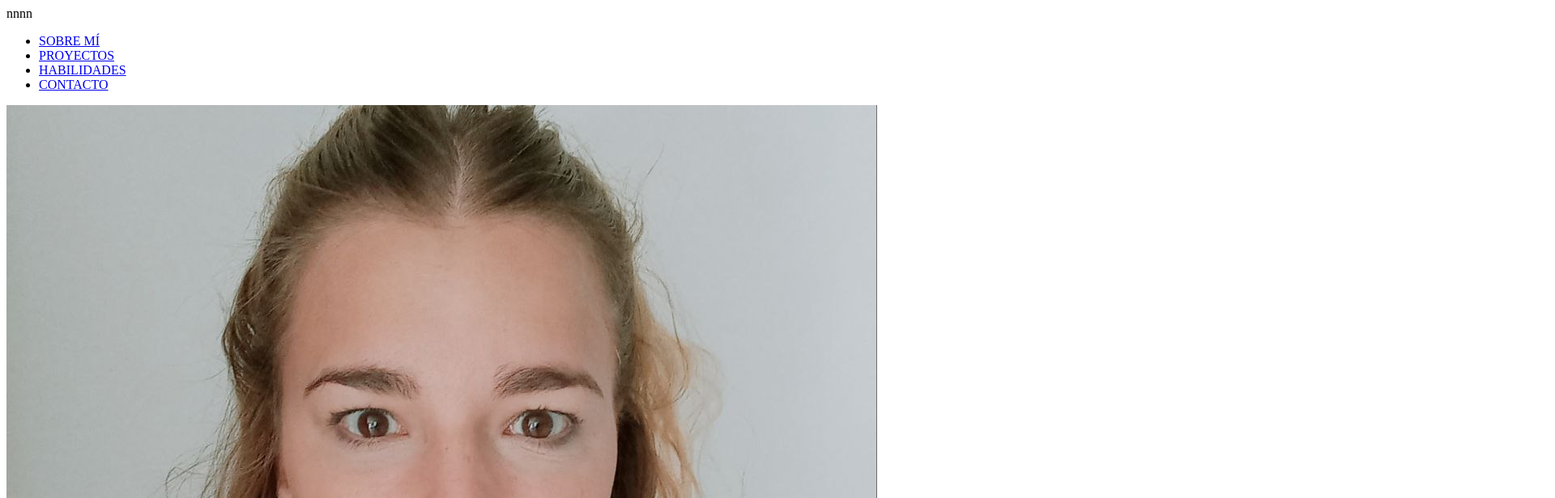
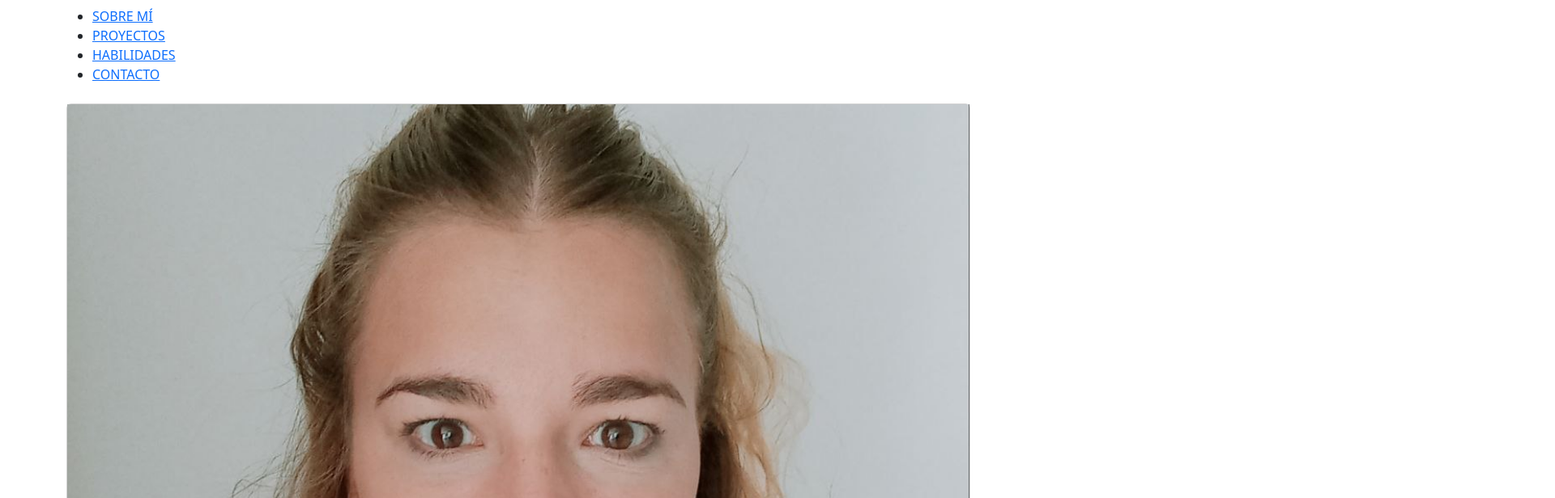
Before and after one commit to CeciliaOrlando/my_blog, a plain HTML site: page index.html in a window 1280 px wide. Shown: the top 616 px of the page at 81% size, 1920 px wide, since content can reach past the window. Drawn offline with nearby package versions, Linux system fonts and the light colour scheme.

Commit message:
avances en boostrap

```diff
--- a/index.html
+++ b/index.html
@@ -5,18 +5,23 @@
     <meta charset="UTF-8" />
     <meta name="viewport" content="width=device-width, initial-scale=1.0" />
      <title>Portfolio de Maria Cecilia Orlando</title>
-    <link rel="preconnect" href="https://fonts.googleapis.com" />
+    <!-- <link rel="preconnect" href="https://fonts.googleapis.com" />
     <link rel="preconnect" href="https://fonts.gstatic.com" crossorigin />
     <link href="https://fonts.googleapis.com/css2?family=Roboto:wght@400;700&display=swap" rel="stylesheet"/>
-    <!-- <link rel="stylesheet" href="styles.css" /> -->
-    <link rel="stylesheet" href="https://cdnjs.cloudflare.com/ajax/libs/font-awesome/6.0.0-beta3/css/all.min.css" />
+    <link rel="stylesheet" href="https://cdnjs.cloudflare.com/ajax/libs/font-awesome/6.0.0-beta3/css/all.min.css" /> -->
+
+
+    <link rel="stylesheet" href="styles.css" />
+    <!-- <---bootstrap--->
+    <link href="https://cdn.jsdelivr.net/npm/bootstrap@5.3.3/dist/css/bootstrap.min.css" rel="stylesheet" integrity="sha384-QWTKZyjpPEjISv5WaRU9OFeRpok6YctnYmDr5pNlyT2bRjXh0JMhjY6hW+ALEwIH" crossorigin="anonymous">
+    <script src="https://cdn.jsdelivr.net/npm/bootstrap@5.3.3/dist/js/bootstrap.bundle.min.js" integrity="sha384-YvpcrYf0tY3lHB60NNkmXc5s9fDVZLESaAA55NDzOxhy9GkcIdslK1eN7N6jIeHz" crossorigin="anonymous"></script>
 
 
 </head>
 
 <body>
     <div class="container">
-      <header>nnnn
+      <header>
         <div class="navbar">
                   <ul id="links-menu">
                     <li><a href="#sobre-mi">SOBRE MÍ</a></li>
@@ -212,6 +217,6 @@
           </div>
 
       </section>
-  </div>
-</body>
+    </div>
+  </body>
 </html>
--- /dev/null
+++ b/styles.css
@@ -0,0 +1,9 @@
+div {{
+  height: 250px;
+  background-color: purple;
+  color: white;
+  font-size: 500px;
+  margin: 20px;
+
+
+}
```
